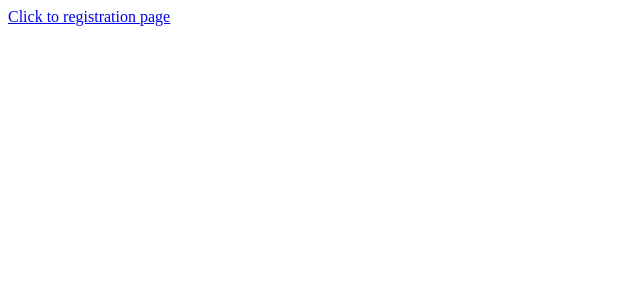
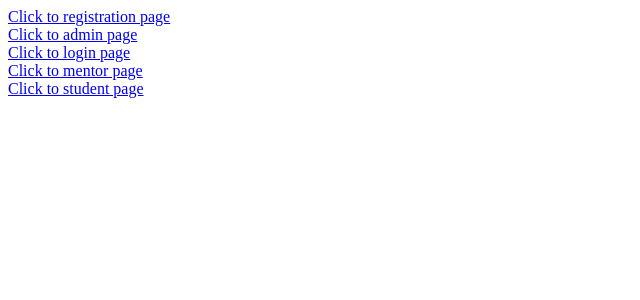
Before and after one commit to IckCrsh/Mentors-Portal, an Angular app: page / in a window 1280 px wide. Shown: the top 300 px of the page, without its empty margins (0-640 px from the left). Built offline with nearby package versions, Linux system fonts and the light colour scheme.

Commit message:
changed ts config

```diff
--- a/src/app/app-routing.module.ts
+++ b/src/app/app-routing.module.ts
@@ -3,7 +3,16 @@ import { RouterModule, Routes } from '@angular/router';
 
 
 // @ts-ignore
-const routes: Routes = [ { path: 'registration', loadChildren: () => import('./components/registration/registration.module').then (m => m.RegistrationModule) }];
+const routes: Routes = [
+  { path: 'registration', loadChildren: () => import('./components/registration/registration.module').then (m => m.RegistrationModule)},
+  { path: 'admin', loadChildren: () => import('./components/admin/admin.module').then (m => m.AdminModule)},
+  { path: 'login', loadChildren: () => import('./components/login/login.module').then (m => m.LoginModule)},
+  { path: 'mentor', loadChildren: () => import('./components/mentor/mentor.module').then (m => m.MentorModule)},
+  { path: 'student', loadChildren: () => import('./components/student/student.module').then (m => m.StudentModule)},
+
+
+
+];
 
 @NgModule({
   imports: [RouterModule.forRoot(routes)],
--- a/src/app/app.component.html
+++ b/src/app/app.component.html
@@ -1,3 +1,11 @@
 <a routerLink="registration">Click to registration page</a>
+<br>
+<a routerLink="admin">Click to admin page</a>
+<br>
+<a routerLink="login">Click to login page</a>
+<br>
+<a routerLink="mentor">Click to mentor page</a>
+<br>
+<a routerLink="student">Click to student page</a>
 
 <router-outlet></router-outlet>
--- a/src/app/app.module.ts
+++ b/src/app/app.module.ts
@@ -3,6 +3,7 @@ import { BrowserModule } from '@angular/platform-browser';
 
 import { AppRoutingModule } from './app-routing.module';
 import { AppComponent } from './app.component';
+
 
 @NgModule({
   declarations: [
--- /dev/null
+++ b/src/app/shared/enum/users-role.enum.ts
@@ -0,0 +1,5 @@
+export enum EUsersRole {
+  STUDENTS ='Students',
+  ADMIN = 'Admin',
+  Mentor = 'Mentor'
+}
```
Also changed, not shown: src/app/components/admin/admin-routing.module.ts (added, +15 -0 lines), src/app/components/login/login-routing.module.ts (added, +14 -0 lines), src/app/components/mentor/mentor-routing.module.ts (added, +14 -0 lines), src/app/components/student/student-routing.module.ts (added, +15 -0 lines).
